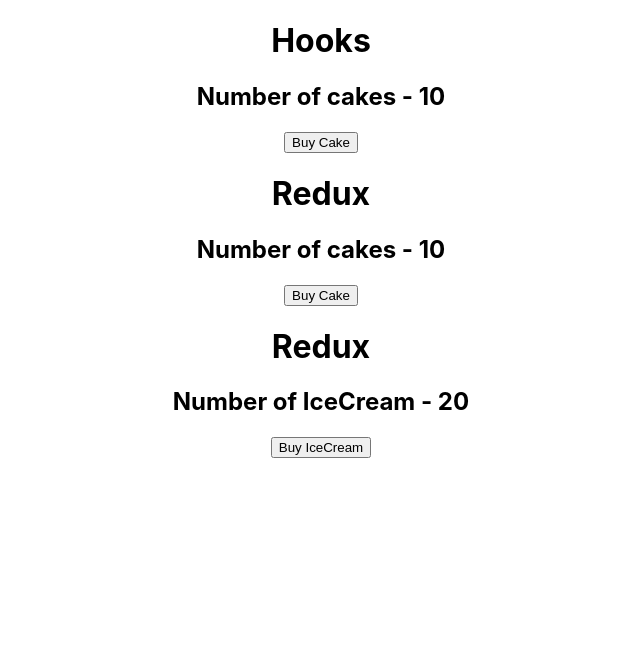
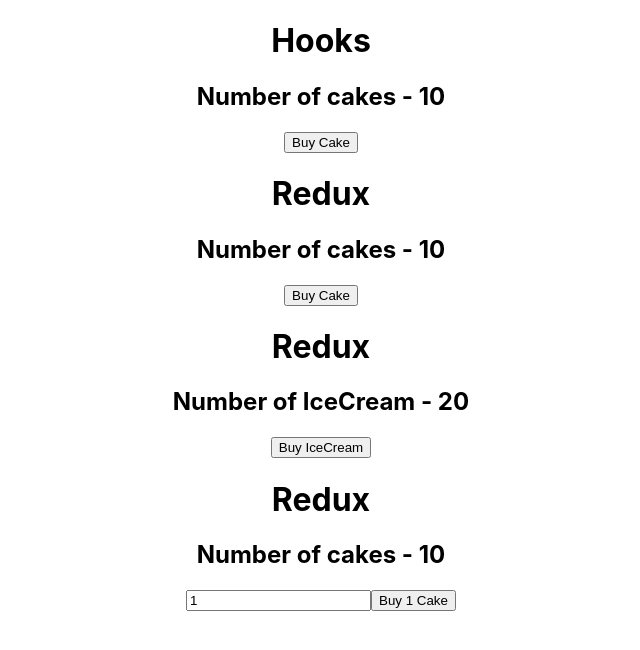
Before and after one commit to ravindrakumarkumawat/react-redux-demo, a React (Create React App) app: page / in a window 1280 px wide. Shown: the top 650 px of the page, without its empty margins (319-959 px from the left). Built offline with nearby package versions, Linux system fonts and the light colour scheme.

Commit message:
action payload is added now user can enter the number

```diff
--- a/src/App.js
+++ b/src/App.js
@@ -3,6 +3,7 @@
 import store from './redux/store'
 import './App.css'
 import CakeContainer from './components/CakeContainer'
+import NewCakeContainer from './components/NewCakeContainer'
 import HooksCakeContainer from './components/HooksCakeContainer'
 import IceCreamContainer from './components/IceCreamContainer'
 
@@ -13,6 +14,7 @@
         <HooksCakeContainer />
         <CakeContainer />
         <IceCreamContainer />
+        <NewCakeContainer />
       </div>
     </Provider>
   );
--- /dev/null
+++ b/src/components/NewCakeContainer.js
@@ -0,0 +1,32 @@
+import React, { useState } from 'react'
+import { connect } from 'react-redux'
+import { buyCake } from '../redux'
+
+function NewCakeContainer(props) {
+  const [number, setNumber] = useState(1)
+  return (
+    <div>
+      <h1>Redux</h1>
+      <h2>Number of cakes - {props.numOfCakes}</h2>
+      <input type="text" value={number} onChange={(e) => setNumber(e.target.value)} />
+      <button onClick={() => props.buyCake(number)}>Buy {number} Cake</button>
+    </div>
+  )
+}
+
+const mapStateToProps = (state) => {
+  return {
+    numOfCakes: state.cake.numOfCakes
+  }
+}
+
+const mapDispatchToProps = (dispatch) => {
+  return {
+    buyCake: (number) => dispatch(buyCake(number))
+  }
+}
+
+export default connect(
+  mapStateToProps,
+  mapDispatchToProps
+)(NewCakeContainer)
--- a/src/redux/cake/cakeActions.js
+++ b/src/redux/cake/cakeActions.js
@@ -1,7 +1,8 @@
 import { BUY_CAKE } from './cakeTypes'
 
-export const buyCake = () => {
+export const buyCake = (number = 1) => {
   return {
-    type: BUY_CAKE
+    type: BUY_CAKE,
+    payload: number
   }
 }
--- a/src/redux/cake/cakeReducer.js
+++ b/src/redux/cake/cakeReducer.js
@@ -8,7 +8,7 @@
   switch (action.type) {
     case BUY_CAKE: return {
       ...state,
-      numOfCakes: state.numOfCakes - 1
+      numOfCakes: state.numOfCakes - action.payload
     }
     default: return state
   }
```
